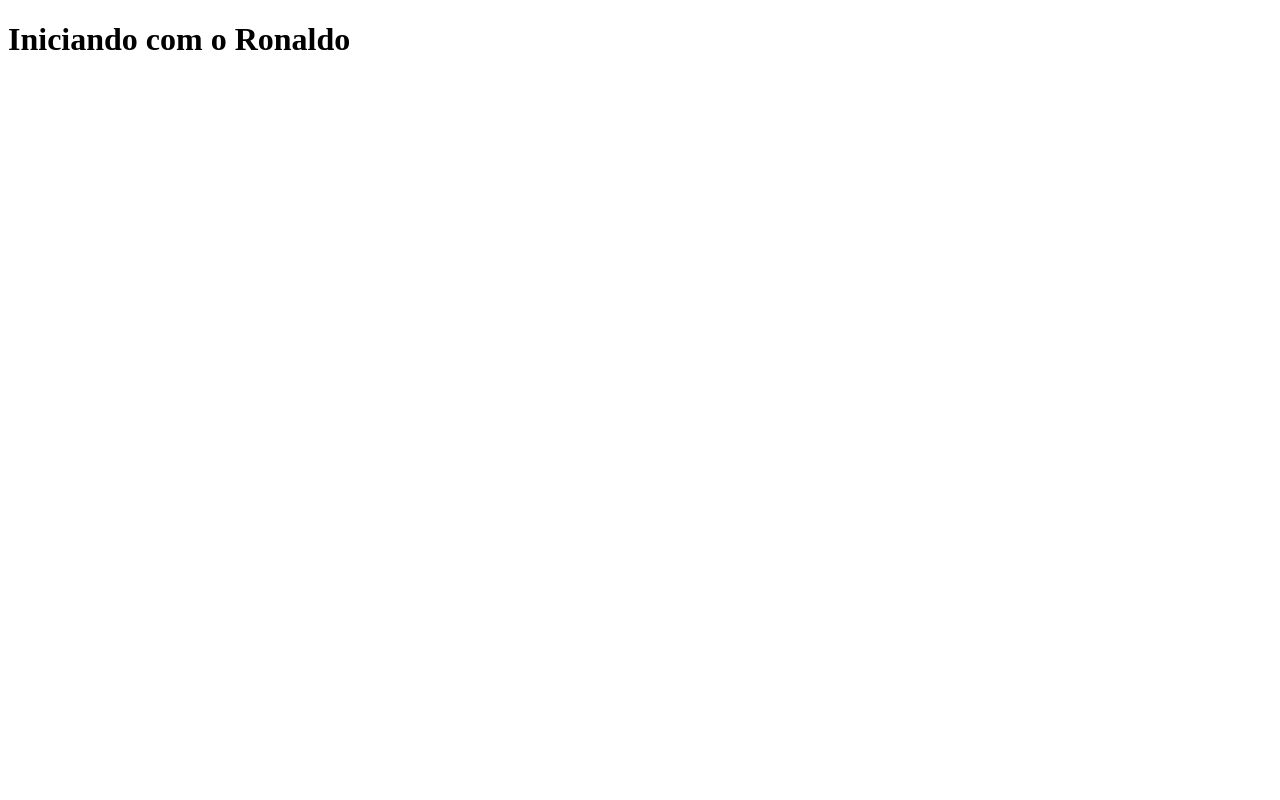
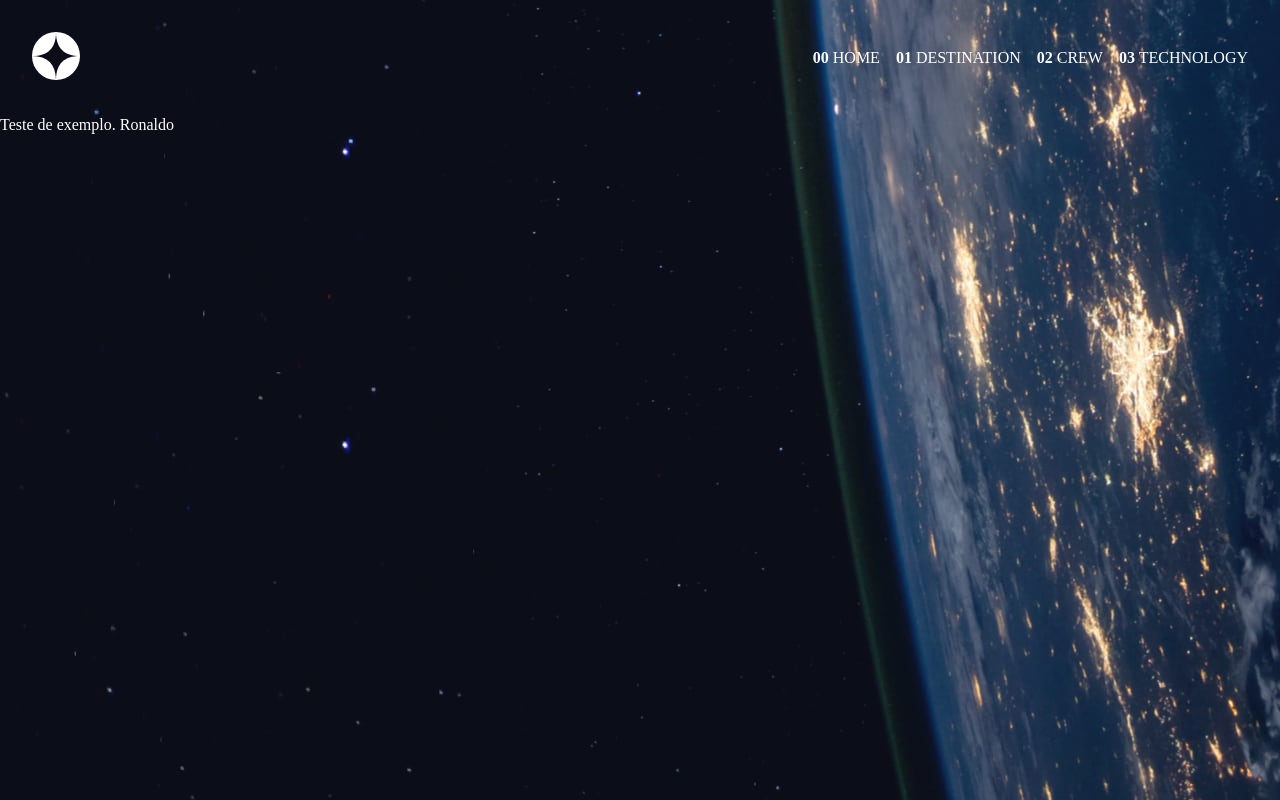
Before and after one commit to silvaPool/Espacial, a plain HTML site: page index.html in a window 1280 px wide. Drawn offline with Linux system fonts and the light colour scheme.

Commit message:
criacao do header e estilos iniciais

```diff
--- a/index.html
+++ b/index.html
@@ -1,17 +1,60 @@
 <!DOCTYPE html>
 <html lang="en">
+
 <head>
     <meta charset="UTF-8">
     <meta http-equiv="X-UA-Compatible" content="IE=edge">
     <meta name="viewport" content="width=device-width, initial-scale=1.0">
+    <link rel="stylesheet" href="./styles/style.css">
     <title>Espacial</title>
 </head>
+
 <body>
 
 
-  <header>
-    <h1>Iniciando com o Ronaldo</h1>
-  </header>
+    <header class="header">
+
+        <div class="logo">
+            <figure>
+                <img src="./images/logo.svg" alt="logo">
+            </figure>
+        </div>
+
+        <nav class="nav">
+            <ul>
+                <li>
+                    <a href="#home">
+                        <strong>00</strong>
+                        HOME
+                    </a>
+                </li>
+                <li>
+                    <a href="#destination">
+                        <strong>01</strong>
+                        DESTINATION
+                    </a>
+                </li>
+                <li>
+                    <a href="#crew">
+                        <strong>02</strong>
+                        CREW
+                    </a>
+                </li>
+                <li>
+                    <a href="#technology">
+                        <strong>03</strong>
+                        TECHNOLOGY
+                    </a>
+                </li>
+            </ul>
+        </nav>
+
+    </header>
+
+    <main class="conteudo">
+        <p>Teste de exemplo. Ronaldo</p>
+    </main>
 
 </body>
+
 </html>
--- /dev/null
+++ b/styles/style.css
@@ -0,0 +1,37 @@
+:root {
+    --color-primary: #FFFFFF;
+    --color-secondary: #00008B;
+    --third-color: #0000CD;
+}
+
+* {
+    margin: 0;
+    padding: 0;
+    box-sizing: border-box;
+}
+
+body {
+    color: var(--color-primary);
+    background-image: url("/images/background-home-desktop.jpg");
+}
+
+.header {
+    display: flex;
+    justify-content: space-between;
+    align-items: center;
+    padding: 2rem;
+}
+
+.header .nav ul {
+    display: flex;
+    gap: 1rem;
+}
+
+.header .nav ul li {
+    list-style-type: none;
+}
+
+.header .nav ul li a {
+    text-decoration: none;
+    color: var(--color-primary);
+}
```
Also changed, not shown: images/background-home-desktop.jpg (added), images/logo.svg (added).
